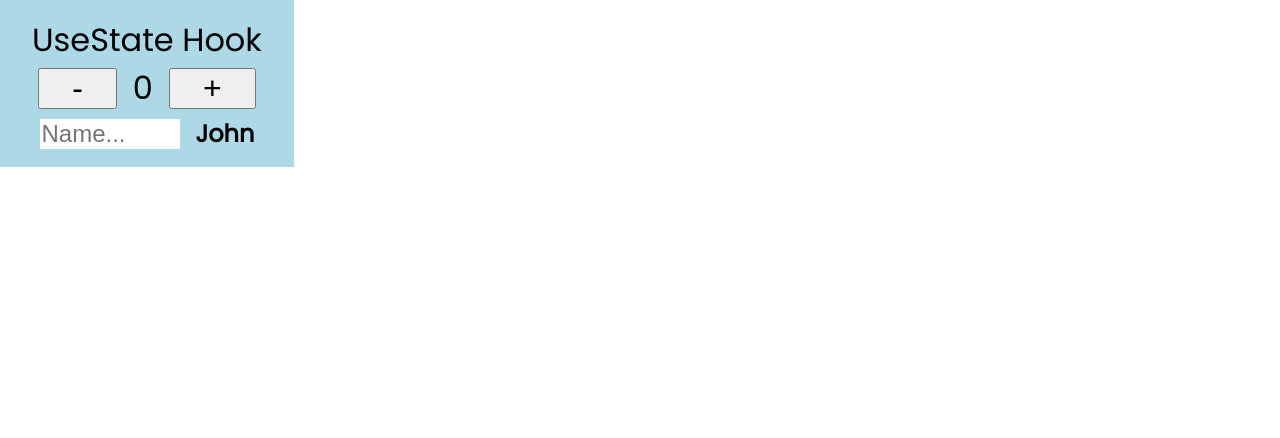
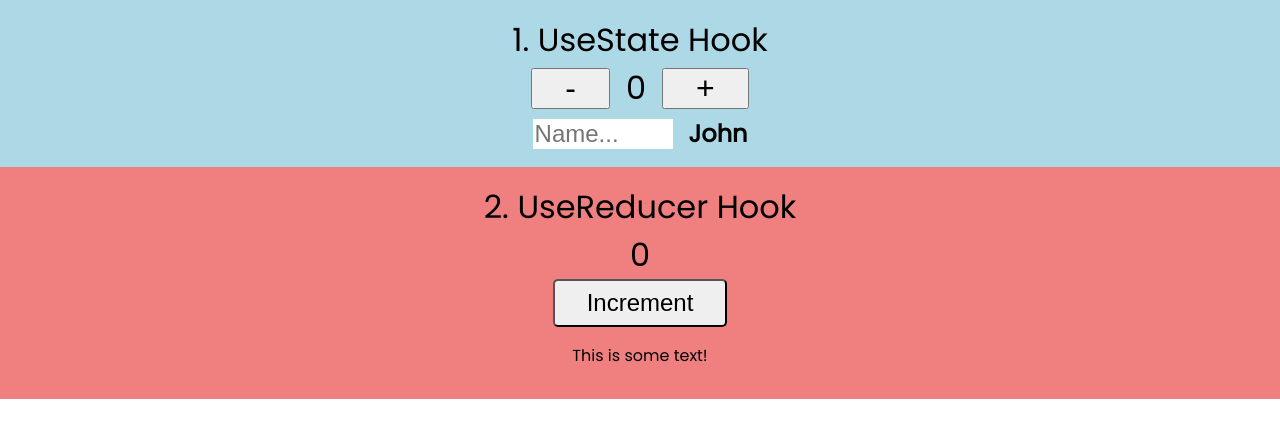
Before and after one commit to JohnXander/react-hooks, a React (Create React App) app: page / in a window 1280 px wide. Shown: the top 438 px of the page. Built offline with nearby package versions, Linux system fonts and the light colour scheme.

Commit message:
useReducer

```diff
--- a/src/App.css
+++ b/src/App.css
@@ -1,48 +1,8 @@
 .hook-container{
     display: flex;
+    flex-direction: column;
 }
 
-.use-state{
-    background-color: lightblue;
-    padding: 1rem 2rem;
-    display: flex;
-    flex-direction: column;
-    justify-content: center;
-    align-items: center;
-}
-
-.use-state span {
+.hook-title {
     font-size: 2rem;
 }
-
-.use-state div {
-    display: flex;
-    justify-content: center;
-    align-items: center;
-    column-gap: 1rem;
-}
-
-.use-state div > *{
-    margin: 0;
-}
-
-.use-state button {
-    font-size: 2rem;
-    padding: 0 2rem;
-    cursor: pointer;
-}
-
-.use-state p {
-    font-size: 2rem;
-}
-
-.use-state input{
-    width: 8.5rem;
-    border: none;
-    outline: none;
-    font-size: 1.5rem;
-}
-
-.use-state div:last-child{
-    margin-top: 0.25rem;
-}
--- a/src/App.js
+++ b/src/App.js
@@ -1,4 +1,7 @@
 import './App.css';
+import './styles/UseState.css';
+import './styles/UseReducer.css';
+
 import UseReducer from './components/UseReducer';
 import UseState from './components/UseState';
 
--- a/src/components/UseReducer.js
+++ b/src/components/UseReducer.js
@@ -1,6 +1,34 @@
+import { useReducer } from "react"
+
+const reducer = (state, action) => {
+    switch (action.type) {
+        case "incrementCount":
+            return { count: state.count + 1, showText: state.showText }
+        case "toggleShowText":
+            return { count: state.count, showText: !state.showText }
+        default:
+            return state
+    }
+}
+
 const UseReducer = () => {
+    const [state, dispatch] = useReducer(reducer, { count: 0, showText: true})
+
     return (
-        <h1></h1>
+        <div className="use-reducer">
+            <span className="hook-title">2. UseReducer Hook</span>
+            <div>
+                <span>{state.count}</span>
+                <button
+                    onClick={() => {
+                        dispatch({type: "incrementCount"})
+                        dispatch({type: "toggleShowText"})
+                    }}>
+                    Increment
+                </button>
+                <div>{state.showText && <p>This is some text!</p>}</div>
+            </div>
+        </div>
     )
 }
 
--- a/src/components/UseState.js
+++ b/src/components/UseState.js
@@ -1,4 +1,5 @@
 import { useState } from "react"
+
 
 const UseState = () => {
     const [counter, setCounter] = useState(0)
@@ -8,12 +9,12 @@ const UseState = () => {
     const decrement = () => setCounter(counter - 1)
     const changeName = (e) => {
         const newName = e.target.value
-        if (newName.length < 5) setInputValue(newName)
+        if (newName.length <= 10) setInputValue(newName)
     }
 
     return (
         <div className="use-state">
-            <span>UseState Hook</span>
+            <span className="hook-title">1. UseState Hook</span>
             <div>
                 <button onClick={decrement}>-</button>
                 <p>{counter}</p>
--- /dev/null
+++ b/src/styles/UseReducer.css
@@ -0,0 +1,29 @@
+.use-reducer{
+    background-color: lightcoral;
+    padding: 1rem 2rem;
+    display: flex;
+    flex-direction: column;
+    justify-content: center;
+    align-items: center;
+}
+
+.use-reducer div{
+    display: flex;
+    flex-direction: column;
+    align-items: center;
+}
+
+.use-reducer div span {
+    font-size: 2rem;
+}
+
+.use-reducer button {
+    font-size: 1.5rem;
+    padding: 0.5rem 2rem;
+    border-radius: 5px;
+    cursor: pointer;
+}
+
+.use-reducer div div {
+    height: 3.5rem;
+}
--- /dev/null
+++ b/src/styles/UseState.css
@@ -0,0 +1,40 @@
+.use-state{
+    background-color: lightblue;
+    padding: 1rem 2rem;
+    display: flex;
+    flex-direction: column;
+    justify-content: center;
+    align-items: center;
+}
+
+.use-state div {
+    display: flex;
+    justify-content: center;
+    align-items: center;
+    column-gap: 1rem;
+}
+
+.use-state div > *{
+    margin: 0;
+}
+
+.use-state button {
+    font-size: 2rem;
+    padding: 0 2rem;
+    cursor: pointer;
+}
+
+.use-state p {
+    font-size: 2rem;
+}
+
+.use-state input{
+    width: 8.5rem;
+    border: none;
+    outline: none;
+    font-size: 1.5rem;
+}
+
+.use-state div:last-child{
+    margin-top: 0.25rem;
+}
```
